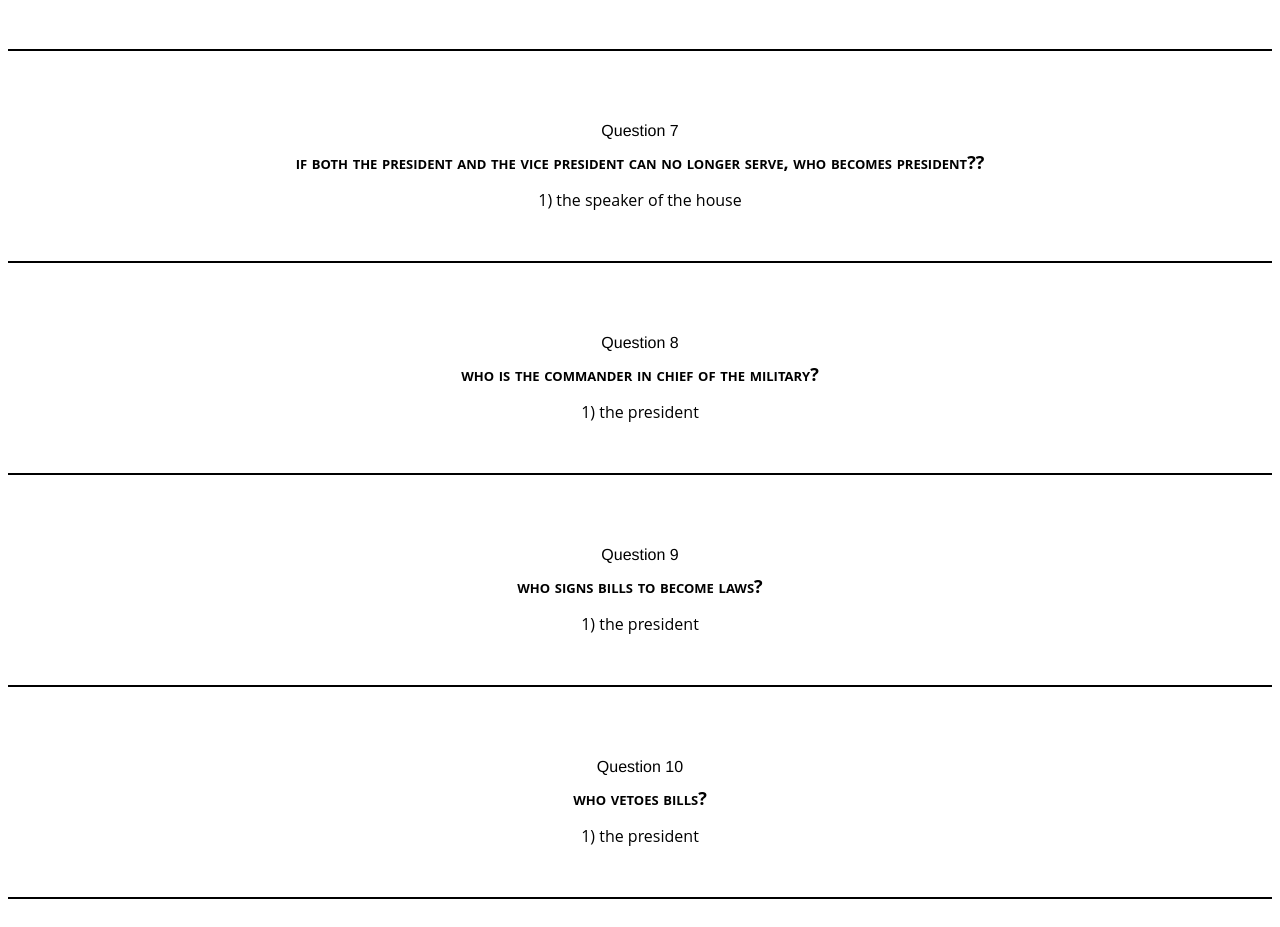
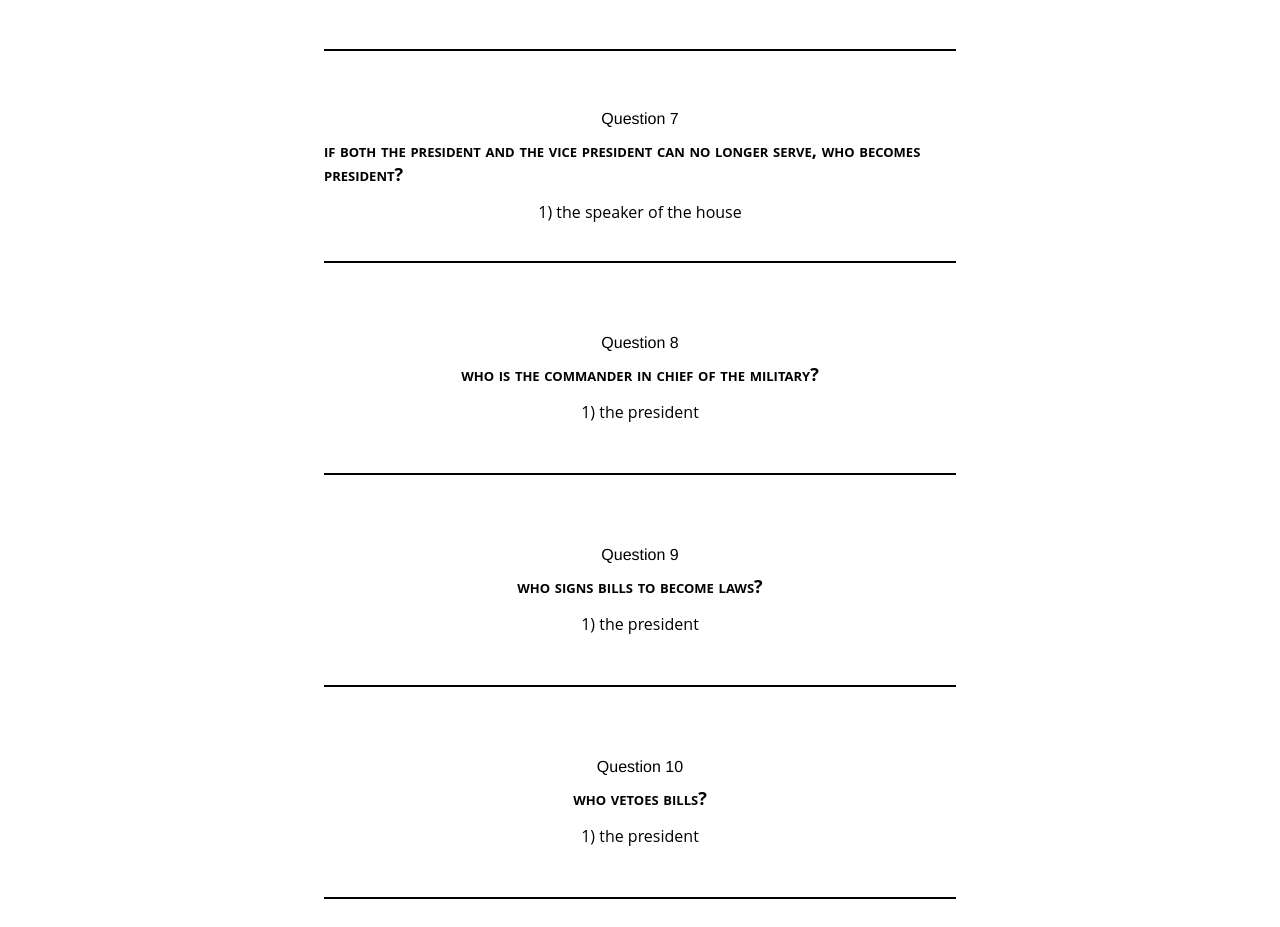
Before and after one commit to mmaustin/citizenship-questions-answers, a React (Create React App) app in the folder citizenship-frontend/: page /questions/questions-three in a window 1280 px wide. Shown: the part 1361-2288 px from the top of the page. Built offline with nearby package versions, Linux system fonts and the light colour scheme.

Commit message:
decreased width of the question answer panel divs

```diff
--- a/citizenship-frontend/src/features/questionsThree/questionsThree.js
+++ b/citizenship-frontend/src/features/questionsThree/questionsThree.js
@@ -5,7 +5,7 @@ export const questionsThree = [{id: nanoid(), question: 'we elect a u.s. represe
 answer: [{ans: 'because of the state\'s population'}, {ans: 'because they have more people'}, {ans: 'because some states have more people'}]},
 {id: nanoid(), question: 'we elect a president for how many years?', answer: [{ans: 'four (4)'}]}, {id: nanoid(), question: 'in what month do we vote for president?',
 answer: [{ans: 'november'}]}, {id: nanoid(), question: 'if the president can no longer serve, who becomes president?', answer: [{ans: 'the vice president'}]},
-{id: nanoid(), question: 'if both the president and the vice president can no longer serve, who becomes president??',
+{id: nanoid(), question: 'if both the president and the vice president can no longer serve, who becomes president?',
 answer: [{ans: 'the speaker of the house'}]}, {id: nanoid(), question: 'who is the commander in chief of the military?', answer: [{ans: 'the president'}]},
 {id: nanoid(), question: 'who signs bills to become laws?',
 answer: [{ans: 'the president'}]}, {id: nanoid(), question: 'who vetoes bills?',
--- a/citizenship-frontend/src/index.css
+++ b/citizenship-frontend/src/index.css
@@ -71,7 +71,7 @@ nav {
 
 .question-answer-panel {
     margin: 0;
-    width: 100%;
+    width: 50%;
     display: flex;
     justify-content: center;
     align-items: center;
```
